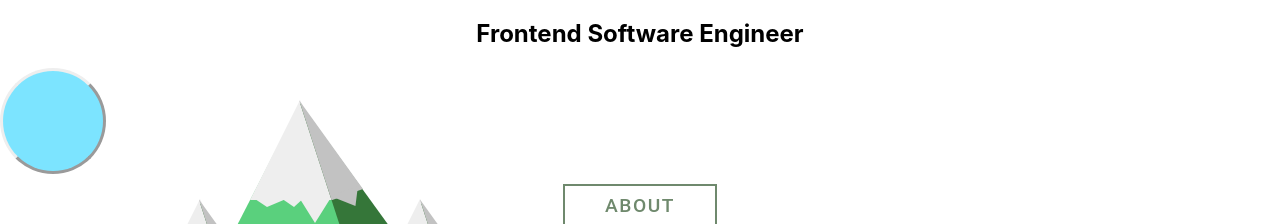
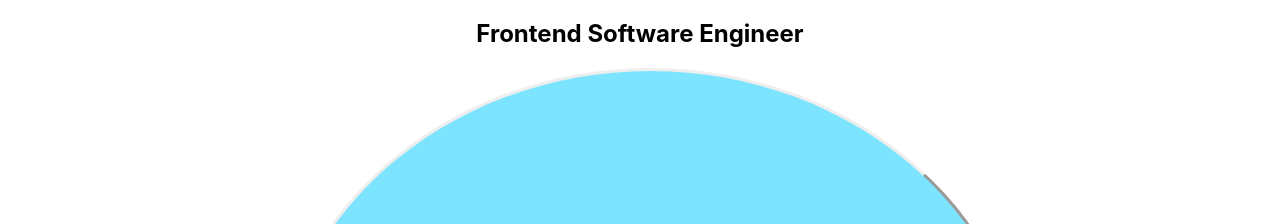
Before and after one commit to ericberglund117/profile, a React (Create React App) app: page / in a window 1280 px wide. Shown: the part 347-571 px from the top of the page. Built offline with nearby package versions, Linux system fonts and the light colour scheme.

Commit message:
Center circle

```diff
--- a/src/mainPage/MainPage.css
+++ b/src/mainPage/MainPage.css
@@ -1,6 +1,9 @@
 .circle{
-    width: 100px;
-    height: 100px;
+    position: relative;
+    display: flex;
+    width: 59vw;
+    height: 85vh;
+    left: 270px;
     border-radius: 50%;
     border-style: outset;
     background-color: #7ce4ff;
```
